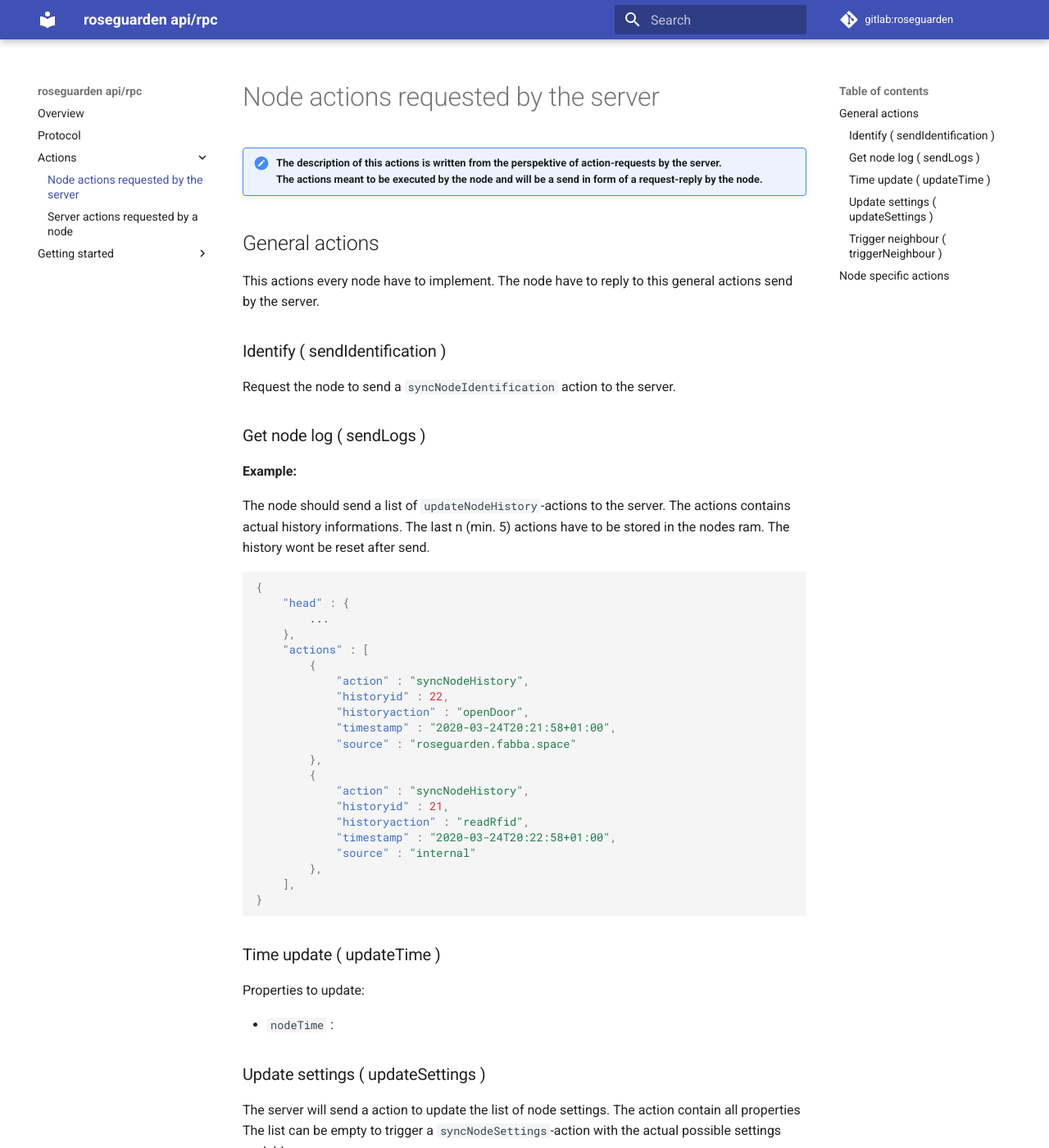
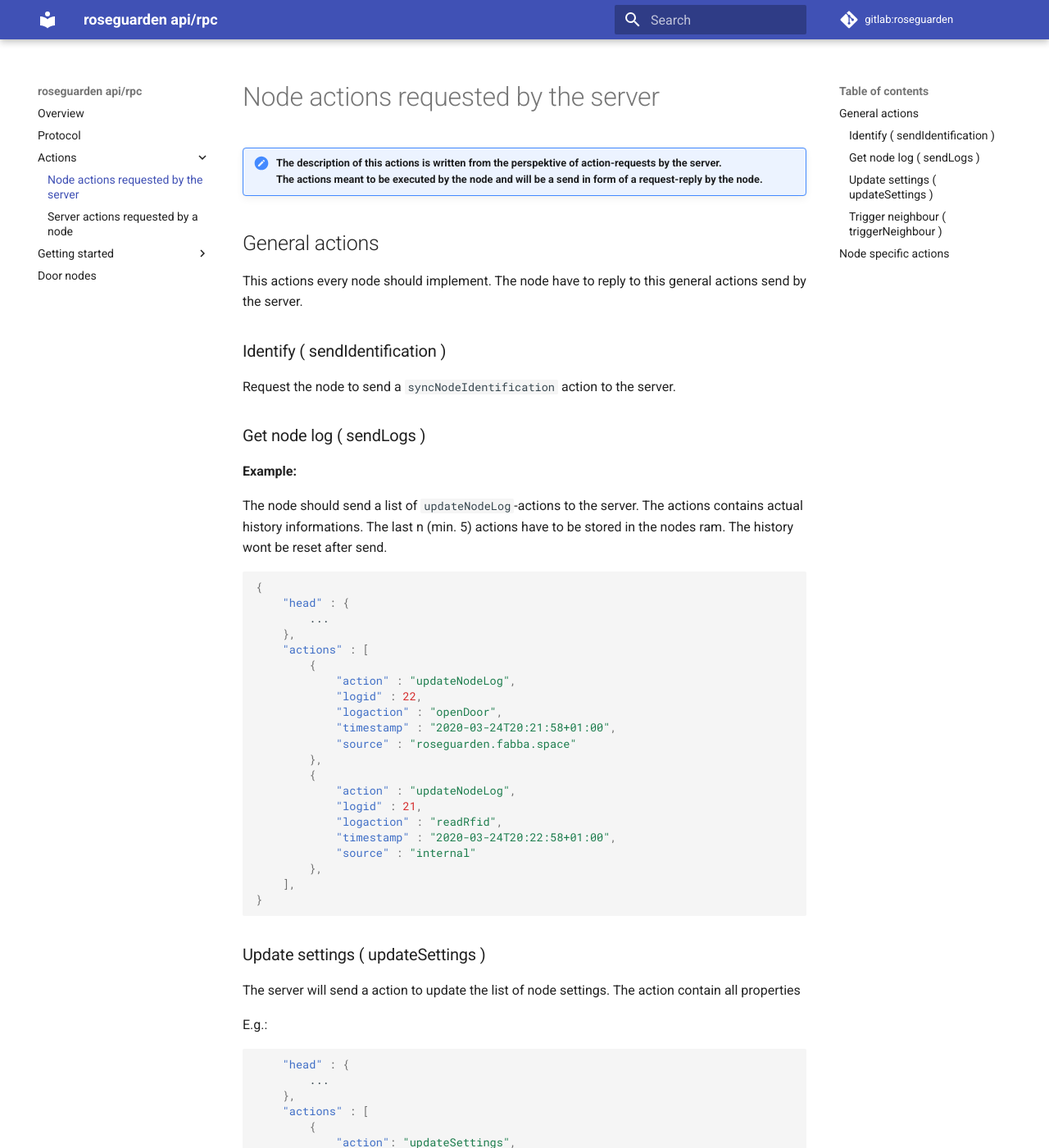
Before and after one commit to makakken/roseguarden, an MkDocs documentation site: the page built from docs/docs/nodeactions.md, in a window 1280 px wide and 1400 px high. Shown: the whole window at 82% size. Built offline with MkDocs 1.6.1 and Material for MkDocs 9.7.7, drawn with Linux system fonts in a browser that asks for light colours; comment, search, counter and statistics services are not loaded; some of the changed text lies outside the part shown.

````diff
--- a/docs/docs/nodeactions.md
+++ b/docs/docs/nodeactions.md
@@ -5,7 +5,7 @@
 
 ## General actions
 
-This actions every node have to implement.
+This actions every node should implement.
 The node have to reply to this general actions send by the server.
 
 ### Identify ( sendIdentification )
@@ -17,7 +17,7 @@ Request the node to send a `syncNodeIdentification` action to the server.
 **Example:**
 
 
-The node should send a list of `updateNodeHistory`-actions to the server.
+The node should send a list of `updateNodeLog`-actions to the server.
 The actions contains actual history informations. The last n (min. 5) actions have to be stored in the nodes ram.
 The history wont be reset after send.
 
@@ -28,16 +28,16 @@ The history wont be reset after send.
     },
     "actions" : [
         {
-            "action" : "syncNodeHistory",
-            "historyid" : 22,
-            "historyaction" : "openDoor",
+            "action" : "updateNodeLog",
+            "logid" : 22,
+            "logaction" : "openDoor",
             "timestamp" : "2020-03-24T20:21:58+01:00",
             "source" : "roseguarden.fabba.space"
         },
         {
-            "action" : "syncNodeHistory",
-            "historyid" : 21,
-            "historyaction" : "readRfid",
+            "action" : "updateNodeLog",
+            "logid" : 21,
+            "logaction" : "readRfid",
             "timestamp" : "2020-03-24T20:22:58+01:00",
             "source" : "internal"
         },
@@ -45,17 +45,10 @@ The history wont be reset after send.
 }
 ```
 
-### Time update ( updateTime )
-
-Properties to update:
-
-  * `nodeTime` :
-
 ### Update settings ( updateSettings )
 
 The server will send a action to update the list of node settings.
 The action contain all properties
-The list can be empty to trigger a `syncNodeSettings`-action with the actual possible settings avalable.
 
 E.g.:
 
@@ -67,7 +60,7 @@ E.g.:
         {
             "action": "updateSettings",
             "settingA": "a",
-            "settingB": "b",
+            "settingB": "b"
         }
     ]
 ```
@@ -87,7 +80,7 @@ The list can be empty to trigger a `syncNodeSettings`-action with the actual pos
 
 
 
-The node have to respond with a `syncNodeSettings`-action to the server as fast as possible.
+The node have to respond with a `syncNodeSettings`-action to the server.
 
 E.g.:
 
@@ -106,3 +101,5 @@ E.g.:
 
 
 ## Node specific actions
+
+* [For door node](doornodesactions.md)
--- a/docs/mkdocs.yml
+++ b/docs/mkdocs.yml
@@ -9,6 +9,7 @@ nav:
       - servernodeactions.md
   - 'Getting started':
       - minimal.md
+  - doornodesactions.md
 theme:
   name: 'material'
   custom_dir: 'theme'
@@ -40,3 +41,4 @@ markdown_extensions:
 
 repo_url: https://gitlab.com/roseguarden/roseguarden/-/tree/master/docs
 repo_name: "gitlab:roseguarden"
+edit_uri: ""
````
Also changed, not shown: other parts of docs/docs/nodeactions.md (+2 -0 lines), docs/docs/doornodesactions.md (added, +26 -0 lines), docs/docs/minimal.md (+5 -3 lines), docs/docs/protocol.md (+1 -1 lines), docs/docs/servernodeactions.md (+3 -1 lines).
